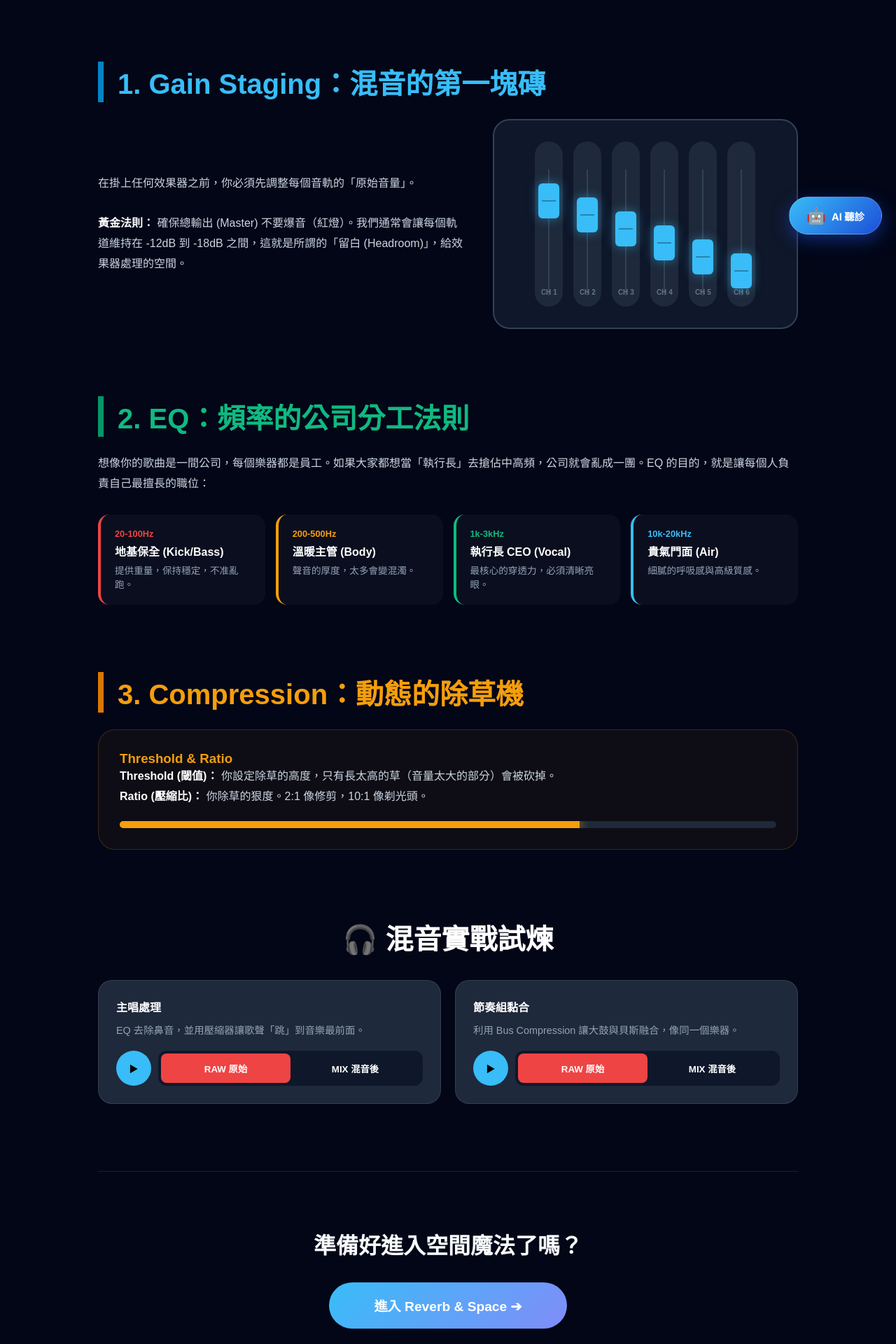
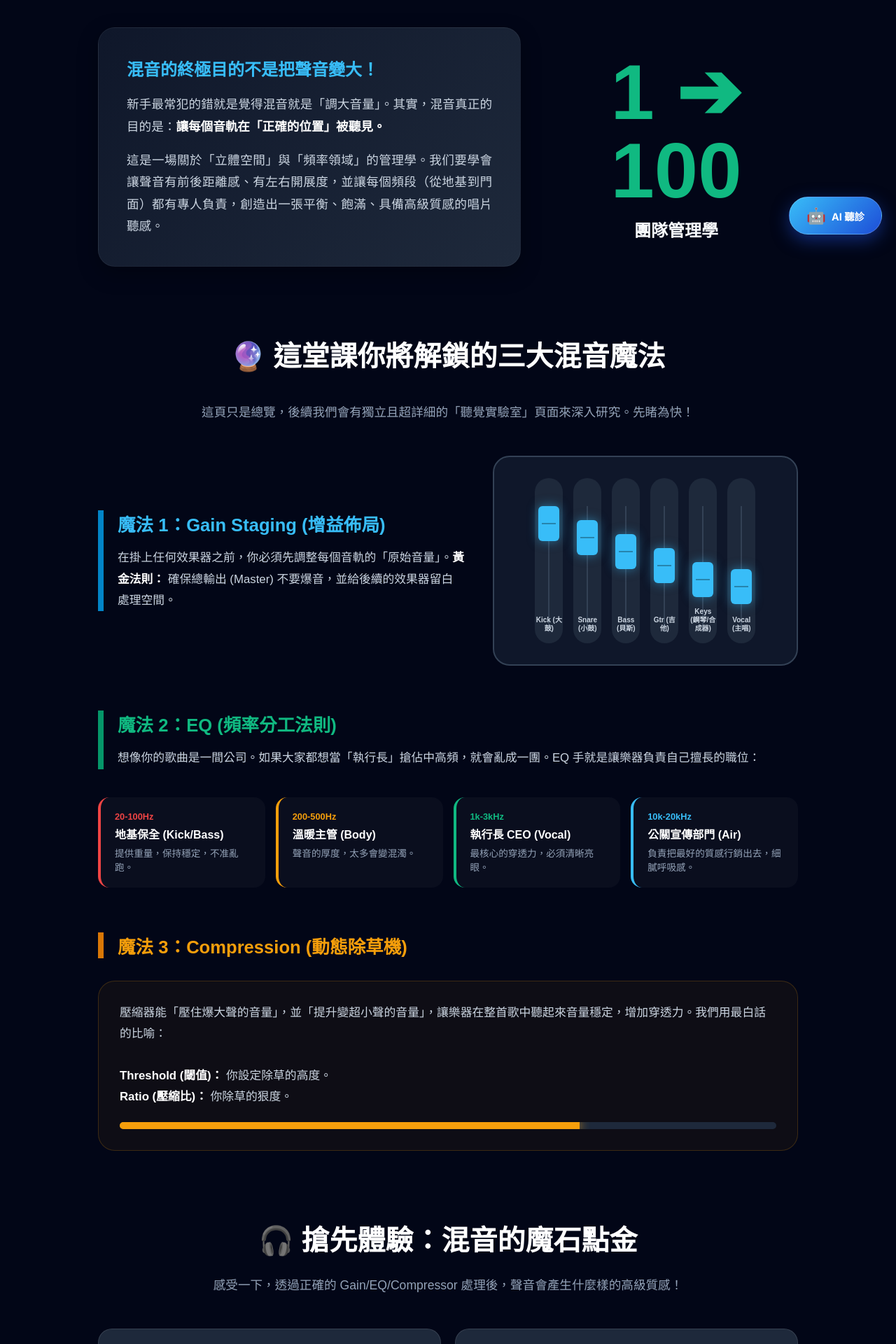
Before and after one commit to lifreedomstudio/lifreedom-studio, a Next.js app: page /courses/mixing/intro in a window 1280 px wide. Shown: the part 440-2360 px from the top of the page at 70% size. Built offline with nearby package versions, Linux system fonts and the light colour scheme.

Commit message:
Fix all mobile layouts and font sizes

```diff
--- a/src/app/courses/mixing/intro/page.tsx
+++ b/src/app/courses/mixing/intro/page.tsx
@@ -2,24 +2,32 @@
 import React, { useState, useEffect, useRef } from 'react';
 import { useRouter } from 'next/navigation';
 
-// --- 🎛️ 1. 混音控制台視覺組件 (模擬 Faders) ---
-const MixingConsoleVisual = ({ isMobile }: { isMobile: boolean }) => (
+// --- 🎛️ 1. 混音控制台視覺組件 (模擬具體樂器 Faders) ---
+const MixingConsoleVisual = ({ isMobile }: { isMobile: boolean }) => {
+    // 🚨 修正：將 generic CH 1.. 改為具體的專業樂器軌命名
+    const channelNames = ['Kick (大鼓)', 'Snare (小鼓)', 'Bass (貝斯)', 'Gtr (吉他)', 'Keys (鋼琴/合成器)', 'Vocal (主唱)'];
+
+    return (
         <div style={{ display: 'flex', gap: '15px', background: '#0f172a', padding: '30px', borderRadius: '24px', border: '2px solid #334155', justifyContent: 'center', height: '300px' }}>
-        {[1, 2, 3, 4, 5, 6].map((i) => (
+            {channelNames.map((name, i) => (
                 <div key={i} style={{ width: '40px', background: '#1e293b', borderRadius: '20px', position: 'relative', display: 'flex', flexDirection: 'column', alignItems: 'center', padding: '10px 0' }}>
                     <div style={{ width: '2px', height: '180px', background: '#334155', position: 'absolute', top: '40px' }}></div>
                     <div style={{
                         width: '30px', height: '50px', background: '#38bdf8', borderRadius: '6px',
-                    position: 'absolute', top: `${40 + (i * 20)}px`, cursor: 'grab',
+                        position: 'absolute', top: `${40 + (i * 20) + (i === 5 ? -10 : 0)}px`, cursor: 'grab', // Vocal Fader 推高一點
                         boxShadow: '0 0 15px rgba(56, 189, 248, 0.5)', display: 'flex', alignItems: 'center', justifyContent: 'center'
                     }}>
                         <div style={{ width: '20px', height: '2px', background: 'rgba(0,0,0,0.3)' }}></div>
                     </div>
-                <span style={{ position: 'absolute', bottom: '15px', fontSize: '10px', color: '#64748b', fontWeight: 'bold' }}>CH {i}</span>
+                    {/* 🚨 修正：顯示樂器軌名稱 */}
+                    <span style={{ position: 'absolute', bottom: '15px', fontSize: '10px', color: '#cbd5e1', fontWeight: 'bold', width: '38px', textAlign: 'center', lineHeight: '1.2', whiteSpace: 'wrap' }}>
+                        {name}
+                    </span>
                 </div>
             ))}
         </div>
     );
+};
 
 // --- 🧠 2. 頻率分工視覺圖 (公司職位比喻) ---
 const EQRolesVisual = () => (
@@ -28,7 +36,8 @@ const EQRolesVisual = () => (
             { range: '20-100Hz', role: '地基保全 (Kick/Bass)', desc: '提供重量，保持穩定，不准亂跑。', color: '#ef4444' },
             { range: '200-500Hz', role: '溫暖主管 (Body)', desc: '聲音的厚度，太多會變混濁。', color: '#f59e0b' },
             { range: '1k-3kHz', role: '執行長 CEO (Vocal)', desc: '最核心的穿透力，必須清晰亮眼。', color: '#10b981' },
-            { range: '10k-20kHz', role: '貴氣門面 (Air)', desc: '細膩的呼吸感與高級質感。', color: '#38bdf8' },
+            // 🚨 修正：將「貴氣門面」改為「公關宣傳部門 (PR)」
+            { range: '10k-20kHz', role: '公關宣傳部門 (Air)', desc: '負責把最好的質感行銷出去，細膩呼吸感。', color: '#38bdf8' },
         ].map((item, idx) => (
             <div key={idx} style={{ background: 'rgba(255,255,255,0.03)', padding: '20px', borderRadius: '16px', borderLeft: `4px solid ${item.color}` }}>
                 <div style={{ fontSize: '0.8rem', color: item.color, fontWeight: 'bold' }}>{item.range}</div>
@@ -65,7 +74,7 @@ const MixComparisonCard = ({ title, desc, badSrc, goodSrc }: { title: string, de
             <h4 style={{ color: '#fff', margin: '0 0 10px 0' }}>{title}</h4>
             <p style={{ color: '#94a3b8', fontSize: '0.9rem', marginBottom: '20px' }}>{desc}</p>
             <div style={{ display: 'flex', gap: '10px' }}>
-                <button onClick={togglePlay} style={{ width: '50px', height: '50px', borderRadius: '50%', border: 'none', background: '#38bdf8', cursor: 'pointer' }}>
+                <button onClick={togglePlay} style={{ width: '50px', height: '50px', borderRadius: '50%', border: 'none', background: '#38bdf8', cursor: 'pointer', fontSize: '1.5rem', color: '#0f172a' }}>
                     {isPlaying ? '⏸' : '▶'}
                 </button>
                 <div style={{ flex: 1, display: 'flex', background: '#0f172a', borderRadius: '12px', padding: '4px' }}>
@@ -78,8 +87,8 @@ const MixComparisonCard = ({ title, desc, badSrc, goodSrc }: { title: string, de
     );
 };
 
-// --- 📖 混音課程主頁面 ---
-export default function MixingTraining() {
+// --- 📖 混音課程主頁面 (前言總覽) ---
+export default function MixingIntroduction() {
     const router = useRouter();
     const [isMobile, setIsMobile] = useState(false);
 
@@ -94,70 +103,96 @@ export default function MixingTraining() {
         <div style={{ minHeight: '100vh', background: '#020617', color: '#f8fafc', padding: isMobile ? '1.5rem 1rem' : '4rem 2rem', fontFamily: 'sans-serif' }}>
             <div style={{ maxWidth: '1000px', margin: '0 auto' }}>
 
-                {/* Header */}
+                {/* Header 🚨 修正：Header 標籤與內容從 Phase 改為前言總覽寫法 */}
                 <header style={{ textAlign: 'center', marginBottom: '6rem' }}>
                     <div style={{ display: 'inline-block', border: '1px solid #38bdf8', background: 'rgba(56, 189, 248, 0.1)', color: '#38bdf8', padding: '6px 20px', borderRadius: '30px', fontSize: '0.85rem', letterSpacing: '3px', marginBottom: '1.5rem', fontWeight: 'bold' }}>
-                        PHASE 02 : THE MIXING ART
+                        混音新手村：大師見面會 (INTRO)
                     </div>
                     <h1 style={{ fontSize: isMobile ? '2.5rem' : '4.5rem', fontWeight: '900', margin: '0 0 1rem 0', background: 'linear-gradient(135deg, #38bdf8, #818cf8)', WebkitBackgroundClip: 'text', WebkitTextFillColor: 'transparent' }}>
-                        Mixing<br />混音：聲音的點石成金
+                        混音學：打造聲音的立體舞台
                     </h1>
                     <p style={{ color: '#94a3b8', fontSize: '1.1rem', maxWidth: '700px', margin: '0 auto', lineHeight: '1.6' }}>
-                        混音不是為了把聲音變大，而是為了讓每個音軌在「正確的位置」被聽見。這是一場空間與頻率的平衡藝術。
+                        歡迎來到混音的世界！這裡是將雜亂音軌化身為專業唱片的空間。在真正開始深造 Gain/EQ/Compressor 之前，我們先花三分鐘搞懂它的核心目的與這堂課你將學會的強大魔法。
                     </p>
                 </header>
 
+                {/* 🚨 文字論述更新，讓這頁聽起來像是一個高含金量的懶人包 */}
+
+                {/* 混音的核心目的 */}
+                <section style={{ marginBottom: '6rem', display: 'flex', flexDirection: isMobile ? 'column' : 'row', gap: '3rem', alignItems: 'center' }}>
+                    <div style={{ flex: 1.5, background: 'linear-gradient(135deg, #0f172a, #1e293b)', padding: '2.5rem', borderRadius: '24px', border: '1px solid rgba(255,255,255,0.05)', boxShadow: '0 10px 30px rgba(0,0,0,0.3)' }}>
+                        <h3 style={{ color: '#38bdf8', fontSize: '1.5rem', marginBottom: '1.2rem', fontWeight: 'bold' }}><i className="fa-solid fa-bullseye"></i> 混音的終極目的不是把聲音變大！</h3>
+                        <p style={{ color: '#cbd5e1', lineHeight: '1.8', fontSize: '1.1rem', marginBottom: '1rem', textAlign: 'justify' }}>
+                            新手最常犯的錯就是覺得混音就是「調大音量」。其實，混音真正的目的是：<strong style={{ color: '#fff' }}>讓每個音軌在「正確的位置」被聽見。</strong>
+                        </p>
+                        <p style={{ color: '#cbd5e1', lineHeight: '1.8', fontSize: '1.1rem', margin: 0, textAlign: 'justify' }}>
+                            這是一場關於「立體空間」與「頻率領域」的管理學。我们要學會讓聲音有前後距離感、有左右開展度，並讓每個頻段（從地基到門面）都有專人負責，創造出一張平衡、飽滿、具備高級質感的唱片聽感。
+                        </p>
+                    </div>
+                    <div style={{ flex: 1, textAlign: 'center' }}>
+                        <div style={{ fontSize: isMobile ? '5rem' : '7rem', fontWeight: '900', color: '#10b981', lineHeight: '1' }}>1 ➔ 100</div>
+                        <div style={{ fontSize: '1.5rem', fontWeight: '700', color: '#f8fafc', marginTop: '10px' }}>團隊管理學</div>
+                    </div>
+                </section>
+
+                {/* 這堂課你將學到的三大魔法 */}
+                <section style={{ marginBottom: '6rem' }}>
+                    <h2 style={{ fontSize: isMobile ? '1.8rem' : '2.5rem', color: '#fff', marginBottom: '2.5rem', textAlign: 'center', fontWeight: 'bold' }}>🔮 這堂課你將解鎖的三大混音魔法</h2>
+                    <p style={{ color: '#94a3b8', fontSize: '1.1rem', marginBottom: '3rem', textAlign: 'center', lineHeight: '1.6' }}>
+                        這頁只是總覽，後續我們會有獨立且超詳細的「聽覺實驗室」頁面來深入研究。先睹為快！
+                    </p>
+
                     {/* 1. Gain Staging 增益佈局 */}
-                <section style={{ marginBottom: '6rem' }}>
-                    <h2 style={{ fontSize: isMobile ? '1.8rem' : '2.5rem', color: '#38bdf8', marginBottom: '1.5rem', borderLeft: '8px solid #0284c7', paddingLeft: '20px' }}>
-                        1. Gain Staging：混音的第一塊磚
-                    </h2>
-                    <div style={{ display: 'grid', gridTemplateColumns: isMobile ? '1fr' : '1.2fr 1fr', gap: '40px', alignItems: 'center' }}>
-                        <div>
-                            <p style={{ lineHeight: '1.8', color: '#cbd5e1' }}>
+                    <div style={{ marginBottom: '4rem', display: 'grid', gridTemplateColumns: isMobile ? '1fr' : '1.2fr 1fr', gap: '40px', alignItems: 'center' }}>
+                        <div style={{ borderLeft: '8px solid #0284c7', paddingLeft: '20px' }}>
+                            <h3 style={{ fontSize: '1.6rem', color: '#38bdf8', marginBottom: '1rem', fontWeight: 'bold' }}>魔法 1：Gain Staging (增益佈局)</h3>
+                            <p style={{ lineHeight: '1.8', color: '#cbd5e1', fontSize: '1.05rem', margin: 0 }}>
                                 在掛上任何效果器之前，你必須先調整每個音軌的「原始音量」。
-                                <br /><br />
-                                <strong style={{ color: '#fff' }}>黃金法則：</strong> 確保總輸出 (Master) 不要爆音（紅燈）。我們通常會讓每個軌道維持在 -12dB 到 -18dB 之間，這就是所謂的「留白 (Headroom)」，給效果器處理的空間。
+                                <strong style={{ color: '#fff' }}>黃金法則：</strong> 確保總輸出 (Master) 不要爆音，並給後續的效果器留白處理空間。
                             </p>
                         </div>
                         <MixingConsoleVisual isMobile={isMobile} />
                     </div>
-                </section>
 
                     {/* 2. EQ 公司分工法則 */}
-                <section style={{ marginBottom: '6rem' }}>
-                    <h2 style={{ fontSize: isMobile ? '1.8rem' : '2.5rem', color: '#10b981', marginBottom: '1.5rem', borderLeft: '8px solid #059669', paddingLeft: '20px' }}>
-                        2. EQ：頻率的公司分工法則
-                    </h2>
-                    <p style={{ lineHeight: '1.8', color: '#cbd5e1' }}>
-                        想像你的歌曲是一間公司，每個樂器都是員工。如果大家都想當「執行長」去搶佔中高頻，公司就會亂成一團。EQ 的目的，就是讓每個人負責自己最擅長的職位：
+                    <div style={{ marginBottom: '4rem' }}>
+                        <div style={{ borderLeft: '8px solid #059669', paddingLeft: '20px', marginBottom: '2.5rem' }}>
+                            <h3 style={{ fontSize: '1.6rem', color: '#10b981', marginBottom: '1rem', fontWeight: 'bold' }}>魔法 2：EQ (頻率分工法則)</h3>
+                            <p style={{ lineHeight: '1.8', color: '#cbd5e1', fontSize: '1.05rem', margin: 0 }}>
+                                想像你的歌曲是一間公司。如果大家都想當「執行長」搶佔中高頻，就會亂成一團。EQ 手就是讓樂器負責自己擅長的職位：
                             </p>
+                        </div>
                         <EQRolesVisual />
-                </section>
+                    </div>
 
                     {/* 3. 壓縮器：溫柔的除草機 */}
-                <section style={{ marginBottom: '6rem' }}>
-                    <h2 style={{ fontSize: isMobile ? '1.8rem' : '2.5rem', color: '#f59e0b', marginBottom: '1.5rem', borderLeft: '8px solid #d97706', paddingLeft: '20px' }}>
-                        3. Compression：動態的除草機
-                    </h2>
+                    <div style={{ marginBottom: '4rem' }}>
+                        <div style={{ borderLeft: '8px solid #d97706', paddingLeft: '20px', marginBottom: '2rem' }}>
+                            <h3 style={{ fontSize: '1.6rem', color: '#f59e0b', marginBottom: '1rem', fontWeight: 'bold' }}>魔法 3：Compression (動態除草機)</h3>
+                        </div>
                         <div style={{ background: 'rgba(245, 158, 11, 0.05)', padding: '30px', borderRadius: '24px', border: '1px solid rgba(245, 158, 11, 0.2)' }}>
-                        <h3 style={{ color: '#f59e0b', marginTop: 0 }}>Threshold & Ratio</h3>
-                        <p style={{ lineHeight: '1.8', color: '#cbd5e1' }}>
-                            <strong style={{ color: '#fff' }}>Threshold (閾值)：</strong> 你設定除草的高度，只有長太高的草（音量太大的部分）會被砍掉。
+                            <p style={{ lineHeight: '1.8', color: '#cbd5e1', fontSize: '1.05rem', margin: 0 }}>
+                                壓縮器能「壓住爆大聲的音量」，並「提升變超小聲的音量」，讓樂器在整首歌中聽起來音量穩定，增加穿透力。我們用最白話的比喻：
+                                <br /><br />
+                                <strong style={{ color: '#fff' }}>Threshold (閾值)：</strong> 你設定除草的高度。
                                 <br />
-                            <strong style={{ color: '#fff' }}>Ratio (壓縮比)：</strong> 你除草的狠度。2:1 像修剪，10:1 像剃光頭。
+                                <strong style={{ color: '#fff' }}>Ratio (壓縮比)：</strong> 你除草的狠度。
                             </p>
                             <div style={{ marginTop: '20px', height: '10px', background: '#1e293b', borderRadius: '5px', position: 'relative', overflow: 'hidden' }}>
                                 <div style={{ width: '70%', height: '100%', background: '#f59e0b', boxShadow: '0 0 15px #f59e0b' }}></div>
+                            </div>
                         </div>
                     </div>
                 </section>
 
                 {/* 4. 混音實戰 A/B 測試 */}
                 <section style={{ marginBottom: '6rem' }}>
-                    <h2 style={{ fontSize: isMobile ? '1.8rem' : '2.5rem', color: '#fff', marginBottom: '2rem', textAlign: 'center' }}>
-                        🎧 混音實戰試煉
+                    <h2 style={{ fontSize: isMobile ? '1.8rem' : '2.5rem', color: '#fff', marginBottom: '1.5rem', textAlign: 'center', fontWeight: 'bold' }}>
+                        🎧 搶先體驗：混音的魔石點金
                     </h2>
+                    <p style={{ color: '#94a3b8', fontSize: '1.1rem', marginBottom: '3rem', textAlign: 'center', lineHeight: '1.6' }}>
+                        感受一下，透過正確的 Gain/EQ/Compressor 處理後，聲音會產生什麼樣的高級質感！
+                    </p>
                     <div style={{ display: 'grid', gridTemplateColumns: isMobile ? '1fr' : '1fr 1fr', gap: '20px' }}>
                         <MixComparisonCard
                             title="主唱處理"
@@ -176,15 +211,18 @@ export default function MixingTraining() {
 
                 {/* 下一章 CTA */}
                 <section style={{ textAlign: 'center', padding: '5rem 0', borderTop: '1px solid rgba(255,255,255,0.1)' }}>
-                    <h2 style={{ fontSize: '2rem', marginBottom: '2rem' }}>準備好進入空間魔法了嗎？</h2>
+                    <h2 style={{ fontSize: '2rem', marginBottom: '2.5rem', fontWeight: 'bold' }}>準備好進入空間魔法了嗎？</h2>
                     <button
-                        onClick={() => router.push('/courses/mixing/reverb-training')}
+                        onClick={() => router.push('/courses/mixing/eq-training')} // 我們把 eq-training 當作真正的第一關
                         style={{
                             background: 'linear-gradient(135deg, #38bdf8, #818cf8)', color: '#fff', border: 'none',
-                            padding: '1.2rem 4rem', fontSize: '1.2rem', fontWeight: '900', borderRadius: '50px', cursor: 'pointer'
+                            padding: '1.2rem 4rem', fontSize: '1.2rem', fontWeight: '900', borderRadius: '50px', cursor: 'pointer',
+                            boxShadow: '0 10px 30px rgba(56, 189, 248, 0.3)', transition: 'transform 0.2s'
                         }}
+                        onMouseOver={(e) => e.currentTarget.style.transform = 'scale(1.05)'}
+                        onMouseOut={(e) => e.currentTarget.style.transform = 'scale(1)'}
                     >
-                        進入 Reverb & Space ➔
+                        進入 1. EQ 頻率分工 ➔
                     </button>
                 </section>
 
--- a/src/app/courses/page.tsx
+++ b/src/app/courses/page.tsx
@@ -153,7 +153,7 @@ export default function CoursesPage() {
                     </Link>
 
                     {/* 混音區入口 */}
-                    <Link href="/courses/mixing-intro" style={{ textDecoration: 'none' }}>
+                    <Link href="/courses/mixing/intro" style={{ textDecoration: 'none' }}>
                         <div style={{
                             ...cardStyle,
                             border: '1px solid rgba(59, 130, 246, 0.3)',
```
Lines whose indentation alone changed are shown as unchanged.
